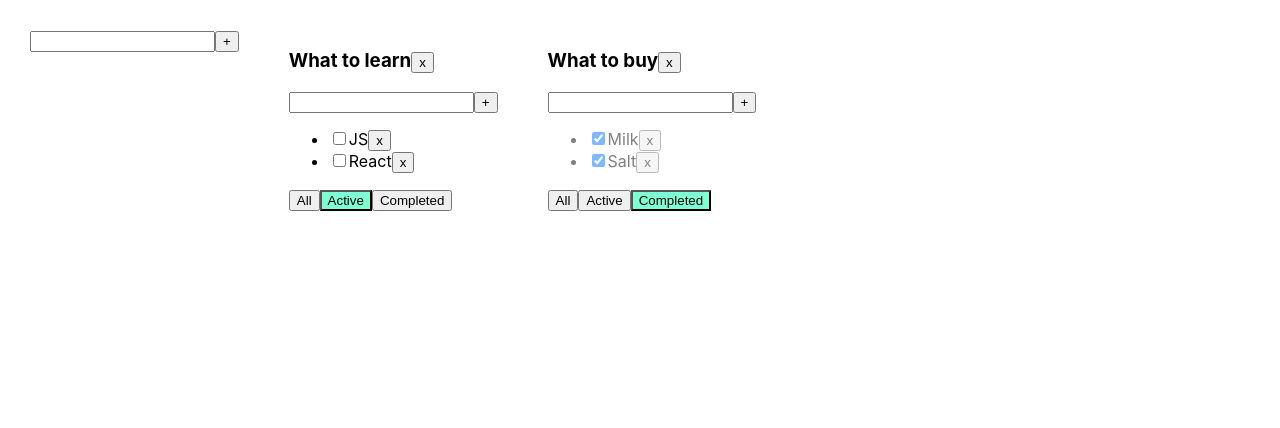
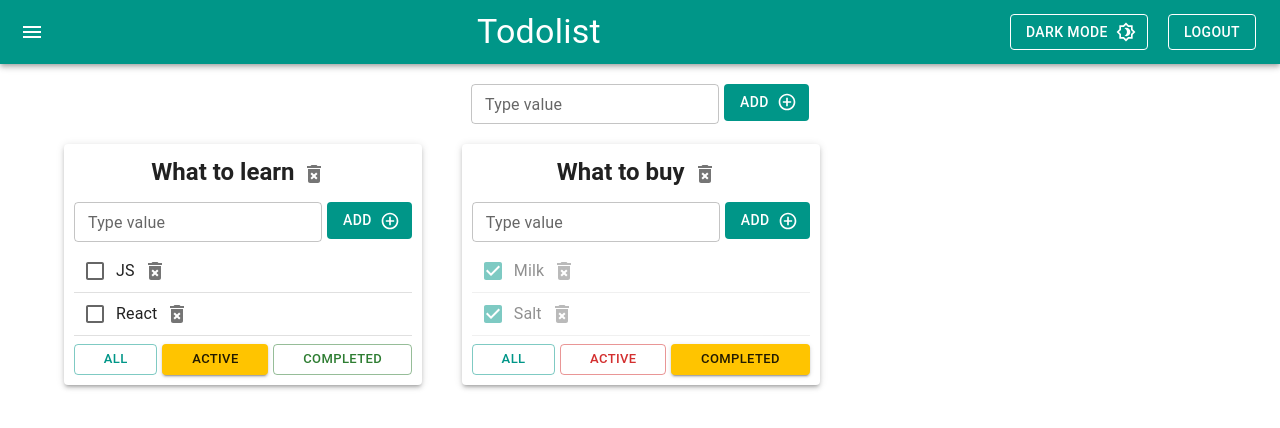
Before and after one commit to hellpains/todolist, a React (Create React App) app: page / in a window 1280 px wide. Shown: the top 428 px of the page. Built offline with nearby package versions, Linux system fonts and the light colour scheme.

Commit message:
07 - Todolist for students (material-ui)

```diff
--- a/package.json
+++ b/package.json
@@ -3,6 +3,10 @@
   "version": "0.1.0",
   "private": true,
   "dependencies": {
+    "@emotion/react": "^11.11.1",
+    "@emotion/styled": "^11.11.0",
+    "@mui/icons-material": "^5.14.12",
+    "@mui/material": "^5.14.12",
     "@testing-library/jest-dom": "^5.16.5",
     "@testing-library/react": "^13.4.0",
     "@testing-library/user-event": "^13.5.0",
--- a/src/App.css
+++ b/src/App.css
@@ -1,12 +1,3 @@
-.App {
-    padding: 30px;
-    display: flex;
-}
-
-.App > div {
-    margin-right: 50px;
-}
-
 
 .error {
     border: red 1px solid;
--- a/src/App.tsx
+++ b/src/App.tsx
@@ -3,6 +3,21 @@ import './App.css';
 import {Todolist} from "./components/Todolist/Todolist";
 import {v1} from "uuid";
 import {AddItemForm} from "./components/AddItemForm/AddItemForm";
+import {
+    AppBar,
+    Button,
+    Container,
+    createTheme, CssBaseline,
+    Grid,
+    IconButton,
+    Paper,
+    ThemeProvider,
+    Toolbar,
+    Typography
+} from "@mui/material";
+import MenuIcon from '@mui/icons-material/Menu';
+import {amber, teal} from "@mui/material/colors";
+import {AddCircleOutlineOutlined, Brightness4Outlined} from "@mui/icons-material";
 
 export type FilterValuesType = 'all' | 'active' | 'completed'
 export type TodolistType = {
@@ -21,14 +36,13 @@ type TasksForTodolistType = {
 
 
 function App() {
+    // BLL
     let todolistId1 = v1()
     let todolistId2 = v1()
-
     let [todolists, setTodolists] = useState<TodolistType[]>([
         {id: todolistId1, title: "What to learn", filter: 'active'},
         {id: todolistId2, title: "What to buy", filter: 'completed'},
     ])
-
     const [tasks, setTasks] = useState<TasksForTodolistType>({
         [todolistId1]: [
             {id: v1(), title: 'HTML&CSS', isDone: true},
@@ -44,6 +58,9 @@ function App() {
 
     })
 
+    const [lightMode, setLightMode] = useState(true)
+
+    // CRUD
     const removeTask = (id: string, todolistId: string) => {
         setTasks({...tasks, [todolistId]: tasks[todolistId].filter(task => task.id !== id)})
     }
@@ -65,16 +82,12 @@ function App() {
     const changeTaskTitle = (title: string, taskId: string, todolistId: string) => {
         setTasks({...tasks, [todolistId]: tasks[todolistId].map(t => t.id == taskId ? {...t, title} : t)})
     }
-
     const changeTodolistTitle = (title: string, todolistId: string) => {
         setTodolists(todolists.map(tl => tl.id === todolistId ? {...tl, title} : tl))
     }
-
-
     const changeFilter = (value: FilterValuesType, todolistId: string) => {
         setTodolists(todolists.map(tl => tl.id === todolistId ? {...tl, filter: value} : tl))
     }
-
     const removeTodolist = (todolistId: string) => {
         setTodolists(todolists.filter(tl => tl.id !== todolistId))
 
@@ -83,9 +96,46 @@ function App() {
     }
 
 
+    const theme = createTheme({
+        palette: {
+            primary: teal,
+            secondary: amber,
+            mode: lightMode ? 'light' : "dark"
+        },
+    });
+
     return (
+        <ThemeProvider theme={theme}>
+            <CssBaseline/>
             <div className="App">
+                <AppBar position="static">
+                    <Toolbar sx={{display: 'flex', justifyContent: 'space-between'}}>
+                        <IconButton edge="start" color="inherit" sx={{mr: 2}}>
+                            <MenuIcon/>
+                        </IconButton>
+                        <Typography variant="h4">Todolist</Typography>
+                        <div>
+                            <Button
+                                sx={{mr: '20px'}}
+                                variant={'outlined'}
+                                color={'inherit'}
+                                onClick={() => setLightMode(!lightMode)}
+                                endIcon={<Brightness4Outlined/>}>
+
+                                {lightMode ? "Dark mode" : 'Light mode'}
+
+                            </Button>
+                            <Button variant={'outlined'} color={'inherit'}>
+                                LogOut
+                            </Button>
+                        </div>
+                    </Toolbar>
+                </AppBar>
+                <Container fixed>
+                    <Grid container sx={{p: '20px', justifyContent: 'center'}}>
                         <AddItemForm addItem={addTodolist}/>
+                    </Grid>
+                    <Grid container spacing={5}>
                         {todolists.map((tl) => {
                             let tasksForTodolist = tasks[tl.id]
                             if (tl.filter === 'completed') {
@@ -96,6 +146,8 @@ function App() {
                             }
 
                             return (
+                                <Grid item key={tl.id}>
+                                    <Paper elevation={3} sx={{p: '10px'}}>
                                         <Todolist
                                             changeTodolistTitle={changeTodolistTitle}
                                             changeTaskTitle={changeTaskTitle}
@@ -110,10 +162,17 @@ function App() {
                                             changeFilter={changeFilter}
                                             addTask={addTask}
                                         />
+                                    </Paper>
+                                </Grid>
                             )
                         })}
+                    </Grid>
+
+                </Container>
             </div>
-    );
+        </ThemeProvider>
+    )
+        ;
 }
 
 export default App;
--- a/src/components/AddItemForm/AddItemForm.tsx
+++ b/src/components/AddItemForm/AddItemForm.tsx
@@ -1,6 +1,7 @@
-import React, {useState} from "react";
-import {Input} from "../Input/Input";
-import {Button} from "../Button/Button";
+import React, {ChangeEvent, KeyboardEvent, useState} from "react";
+import {Button, IconButton, TextField} from "@mui/material";
+import {AddCircleOutlineOutlined} from "@mui/icons-material";
+
 
 type AddItemFormPropsType = {
     addItem: (title: string) => void
@@ -17,18 +18,38 @@ export const AddItemForm = (props: AddItemFormPropsType) => {
             setError('Title is required')
         }
     }
+    const onKeyPressHandler = (e: KeyboardEvent<HTMLInputElement>) => {
+        if (setError) {
+            setError(null)
+        }
+        if (e.charCode == 13) {
+            addTask()
+        }
+    }
+    const onChangeHandler = (event: ChangeEvent<HTMLInputElement>) => {
+        setNewTaskTitle(event.currentTarget.value)
+    }
 
     return (
         <div>
-            <Input
-                setError={setError}
-                error={error}
-                title={newTaskTitle}
-                setTitle={setNewTaskTitle}
-                addTask={addTask}
+            <TextField
+                error={!!error}
+                label="Type value"
+                onChange={onChangeHandler} value={newTaskTitle}
+                onKeyPress={onKeyPressHandler}
+                helperText={error}
+                size="small"
             />
-            <Button callback={addTask} name={'+'}/>
-            {error && <div className={'error-messaga'}>{error}</div>}
+            <Button
+                disableElevation
+                sx={{ml:'5px'}}
+                variant={'contained'}
+                endIcon={<AddCircleOutlineOutlined/>}
+                size={'medium'}
+                color={"primary"}
+                onClick={addTask}>
+                ADD
+            </Button>
         </div>
     )
 }
--- a/src/components/Button/Button.tsx
+++ /dev/null
@@ -1,9 +0,0 @@
-import React from 'react';
-
-type ButtonPropsType = {
-    name:string
-    callback:()=>void
-}
-export const Button = (props: ButtonPropsType) => {
-    return <button onClick={props.callback} >{props.name}</button>
-};
--- a/src/components/EditableSpan/EditableSpan.tsx
+++ b/src/components/EditableSpan/EditableSpan.tsx
@@ -1,4 +1,5 @@
 import React, {ChangeEvent, useState} from "react";
+import {TextField} from "@mui/material";
 
 type EditableSpanPropsType = {
     title: string
@@ -7,8 +8,6 @@ type EditableSpanPropsType = {
 export const EditableSpan = (props: EditableSpanPropsType) => {
     const [editMode, setEditMode] = useState<boolean>(false)
     const [newTitle, setNewTitle] = useState<string>(props.title)
-
-    const onEditHandler = () => setEditMode(!editMode)
 
     const activateEditMode = () => {
         setEditMode(true)
@@ -23,6 +22,11 @@ export const EditableSpan = (props: EditableSpanPropsType) => {
     }
 
     return editMode
-        ? <input autoFocus onBlur={activateViewMode} onChange={changeTitle} value={newTitle}/>
+        ? <TextField
+            variant="standard"
+            autoFocus
+            onBlur={activateViewMode}
+            onChange={changeTitle}
+            value={newTitle}/>
         : <span onDoubleClick={activateEditMode}>{props.title}</span>
 }
--- a/src/components/Input/Input.tsx
+++ /dev/null
@@ -1,29 +0,0 @@
-import React, {ChangeEvent, KeyboardEvent} from 'react';
-
-type InputPropsType = {
-    title: string
-    setTitle: (title: string) => void
-    addTask: () => void
-    error?: string | null
-    setError?: (error: string | null) => void
-}
-export const Input = (props: InputPropsType) => {
-
-    const onKeyPressHandler = (e: KeyboardEvent<HTMLInputElement>) => {
-        if(props.setError){
-            props.setError(null)
-        }
-        if (e.charCode == 13) {
-            props.addTask()
-        }
-    }
-
-
-    const onChangeHandler = (event: ChangeEvent<HTMLInputElement>) => {
-        props.setTitle(event.currentTarget.value)
-    }
-
-
-    return <input className={props.error ? 'error' : ''} onChange={onChangeHandler} value={props.title}
-                  onKeyPress={onKeyPressHandler}/>
-};
--- a/src/components/Todolist/Tasks/Tasks.tsx
+++ b/src/components/Todolist/Tasks/Tasks.tsx
@@ -1,6 +1,8 @@
 import React, {ChangeEvent} from 'react';
 import {TaskType} from "../../../App";
 import {EditableSpan} from "../../EditableSpan/EditableSpan";
+import {Checkbox, IconButton, List, ListItem} from "@mui/material";
+import {DeleteForever} from "@mui/icons-material";
 
 type TasksPropsType = {
     changeTaskTitle: (title: string, taskId: string, todolistId: string) => void
@@ -13,7 +15,7 @@ export const Tasks = (props: TasksPropsType) => {
 
 
     return (
-        <ul>
+        <List >
             {props.tasks.map(task => {
                 const onChangeTaskTitleHandler = (title: string) => {
                     props.changeTaskTitle(title, task.id, props.todolistId)
@@ -25,20 +27,20 @@ export const Tasks = (props: TasksPropsType) => {
                     props.changeTaskStatus(task.id, e.currentTarget.checked, props.todolistId)
                 }
 
-
                 return (
-                    <li key={task.id} className={task.isDone ? 'is-done' : ''}>
-                        <input
-                            type="checkbox"
+                    <ListItem divider disablePadding key={task.id} className={task.isDone ? 'is-done' : ''}>
+                        <Checkbox
                             onChange={onChangeStatusHandler}
                             checked={task.isDone}
                         />
                         <EditableSpan title={task.title} changeTitle={onChangeTaskTitleHandler}/>
-                        <button onClick={onRemoveHandler}>x</button>
+                        <IconButton onClick={onRemoveHandler}>
+                            <DeleteForever/>
+                        </IconButton>
 
-                    </li>
+                    </ListItem>
                 )
             })}
-        </ul>
+        </List>
     );
 };
--- a/src/components/Todolist/Todolist.tsx
+++ b/src/components/Todolist/Todolist.tsx
@@ -3,7 +3,8 @@ import React from "react";
 import {Tasks} from "./Tasks/Tasks";
 import {AddItemForm} from "../AddItemForm/AddItemForm";
 import {EditableSpan} from "../EditableSpan/EditableSpan";
-import {Simulate} from "react-dom/test-utils";
+import {Button, IconButton, Typography} from "@mui/material";
+import {DeleteForever} from "@mui/icons-material";
 
 
 type TodolistPropsType = {
@@ -34,9 +35,6 @@ export const Todolist = (props: TodolistPropsType) => {
     const onActiveClickHandler = () => props.changeFilter('active', props.todolistId)
     const onCompletedClickHandler = () => props.changeFilter('completed', props.todolistId)
 
-    const allStyle = props.filter == 'all' ? 'active-filter' : ''
-    const activeStyle = props.filter == 'active' ? 'active-filter' : ''
-    const completedStyle = props.filter == 'completed' ? 'active-filter' : ''
 
     const changeTodolistTitleHandler = (title: string) => {
         props.changeTodolistTitle(title, props.todolistId)
@@ -45,11 +43,15 @@ export const Todolist = (props: TodolistPropsType) => {
 
     return (
         <div>
-            <h3>
+            <Typography
+                variant={'h5'}
+                align={'center'}
+                gutterBottom
+                sx={{fontWeight:'bold'}}
+            >
                 <EditableSpan title={props.title} changeTitle={changeTodolistTitleHandler}/>
-
-                <button onClick={removeTodolist}>x</button>
-            </h3>
+                <IconButton onClick={removeTodolist}><DeleteForever/></IconButton>
+            </Typography>
             <AddItemForm addItem={addTaskHandler}/>
             <Tasks
                 changeTaskTitle={props.changeTaskTitle}
@@ -58,10 +60,34 @@ export const Todolist = (props: TodolistPropsType) => {
                 removeTask={props.removeTask}
                 changeTaskStatus={props.changeTaskStatus}
             />
-            <div>
-                <button className={allStyle} onClick={onAllClickHandler}>All</button>
-                <button className={activeStyle} onClick={onActiveClickHandler}>Active</button>
-                <button className={completedStyle} onClick={onCompletedClickHandler}>Completed</button>
+            <div style={{display:"flex",justifyContent:'center',gap:'5'}}>
+                <Button
+                    sx={{marginRight:'5px',flexGrow:1}}
+                    size={"small"}
+                    color={props.filter === 'all' ? 'secondary' : 'primary'}
+                    variant={props.filter === 'all' ? 'contained' : 'outlined'}
+                    onClick={onAllClickHandler}
+                >
+                    All
+                </Button>
+                <Button
+                    sx={{flexGrow:1}}
+                    size={"small"}
+                    color={props.filter === 'active' ? 'secondary' : 'error'}
+                    variant={props.filter === 'active' ? 'contained' : 'outlined'}
+                    onClick={onActiveClickHandler}
+                >
+                    Active
+                </Button>
+                <Button
+                    sx={{marginLeft:'5px',flexGrow:1}}
+                    size={"small"}
+                    color={props.filter === 'completed' ? 'secondary' : 'success'}
+                    variant={props.filter === 'completed' ? 'contained' : 'outlined'}
+                    onClick={onCompletedClickHandler}
+                >
+                    Completed
+                </Button>
             </div>
         </div>
     );
```
Also changed, not shown: 1 other file (tests, documents, lock files or other folders). Lines whose indentation alone changed are shown as unchanged.
